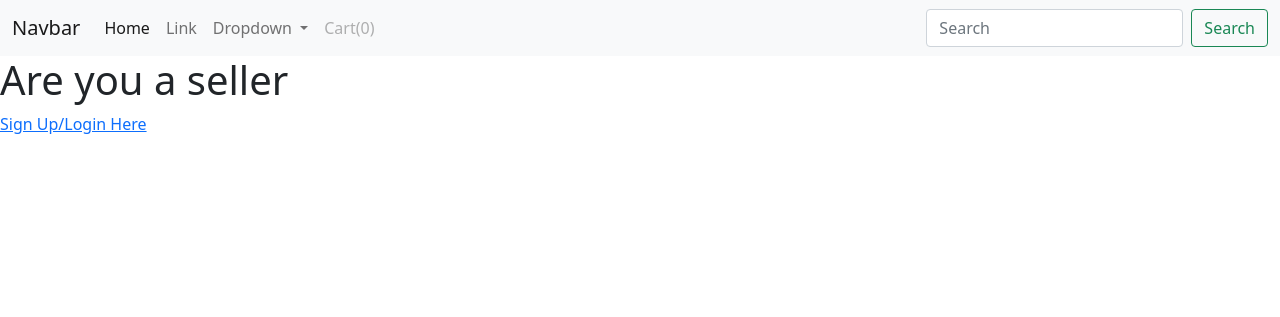
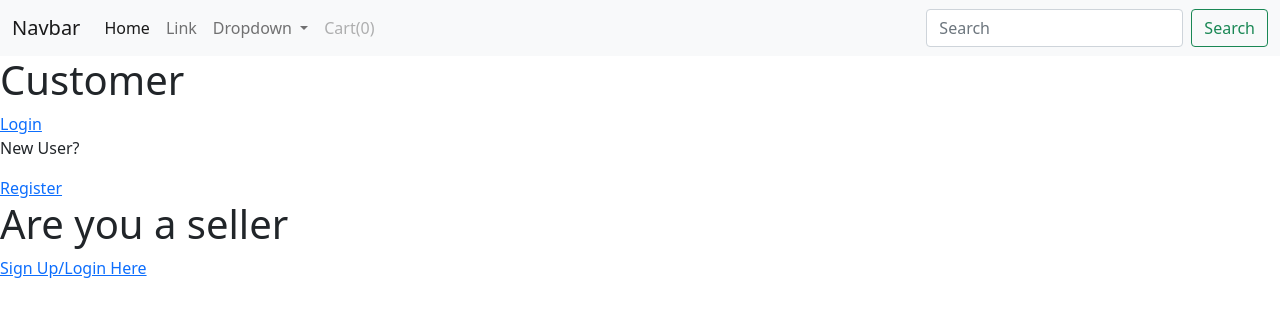
Before and after one commit to jagz97/Cmpe131-Team-6, a Flask app: page / in a window 1280 px wide. Shown: the top 317 px of the page. Run offline with Flask 2, Linux system fonts and the light colour scheme; data that the repository does not hold is empty; some libraries are stand-ins or nearby versions.

Commit message:
added login and logout for user

```diff
--- a/app/__init__.py
+++ b/app/__init__.py
@@ -5,6 +5,7 @@ from flask_sqlalchemy import SQLAlchemy
 from flask_uploads import IMAGES, UploadSet, configure_uploads
 from flask_msearch import Search
 from app.helpers import seller_required
+from flask_login import LoginManager
 
 basedir = os.path.abspath(os.path.dirname(__file__))
 
@@ -28,4 +29,7 @@ db = SQLAlchemy(app)
 search = Search()
 search.init_app(app) # initalize search
 
+login = LoginManager(app)
+login.login_view = 'login'
+
 from app import routes
--- a/app/routes.py
+++ b/app/routes.py
@@ -10,6 +10,7 @@ from flask_wtf import FlaskForm
 from wtforms import StringField
 from app.helpers import seller_required
 from werkzeug.security import check_password_hash, generate_password_hash
+from flask_login import current_user, login_user, logout_user
 
 @app.route('/')
 def home():
@@ -205,20 +206,14 @@ def signup():
                                city=city, state_province_region=state_province_region, zip_postal_code=zip_postal_code,
                                country=country)
                 db.session.add(newuser)
-                session['id'] = User.query.filter(User.username==username).first().id
-                session['username'] = username
-                session['email'] = email
                 db.session.commit()
                 flash('Account created for user {}'.format(form.username.data))
             except Exception:
                 flash('Username or email is taken')
-                session.pop('id', None)
-                session.pop('username', None)
-                session.pop('email', None)
                 return redirect(url_for('signup'))
             return redirect(url_for('home'))
     else:
-        return redirect(url_for('home'))
+        return redirect(url_for('login'))
     return render_template('signUp.html', title='Sign Up', form=form)
 
 
@@ -274,16 +269,15 @@ def review():
 
 @app.route('/user/profile/username', methods=['GET', 'POST'])
 def editusername():
-    if 'id' in session and session['id'] != None:
-        user_id = session['id']
-        user = User.query.get(user_id)
+    if current_user.is_authenticated:
+
+        user = current_user
         form = EditUsernameForm(request.form)
         if form.validate_on_submit():
             new_username = form.username.data
             try:
                 user.username = new_username
                 db.session.commit()
-                session['username'] = new_username
                 return redirect(url_for('userprofile'))
             except Exception:
                 db.session.rollback()
@@ -297,16 +291,14 @@ def editusername():
 
 @app.route('/user/profile/email', methods=['GET', 'POST'])
 def editemail():
-    if 'id' in session and session['id'] != None:
-        user_id = session['id']
-        user = User.query.get(user_id)
+    if current_user.is_authenticated:
+        user = current_user
         form = EditEmailForm(request.form)
         if form.validate_on_submit():
             new_email = form.email.data
             try:
                 user.email = new_email
                 db.session.commit()
-                session['email'] = new_email
                 return redirect(url_for('userprofile'))
             except Exception:
                 db.session.rollback()
@@ -319,9 +311,8 @@ def editemail():
 
 @app.route('/user/profile/password', methods=['GET', 'POST'])
 def editpassword():
-    if 'id' in session and session['id'] != None:
-        user_id = session['id']
-        user = User.query.get(user_id)
+    if current_user.is_authenticated:
+        user = current_user
         form = EditPasswordForm(request.form)
         if form.validate_on_submit():
             current_password = form.current_password.data
@@ -346,9 +337,8 @@ def editpassword():
 
 @app.route('/user/profile/address', methods=['GET', 'POST'])
 def editaddress():
-    if 'id' in session and session['id'] != None:
-        user_id = session['id']
-        user = User.query.get(user_id)
+    if current_user.is_authenticated:
+        user = current_user
         form = AddressForm(request.form)
         if form.validate_on_submit():
             user.full_name = form.full_name.data
@@ -369,9 +359,8 @@ def editaddress():
 
 @app.route('/user/profile', methods=['GET', 'POST'])
 def userprofile():
-    if 'id' in session and session['id'] != None:
-        user_id = session['id']
-        user = User.query.get(user_id)
+    if current_user.is_authenticated:
+        user = current_user
         if 'Edit Username' in request.form:
             return redirect(url_for('editusername'))
         if 'Edit Email' in request.form:
@@ -389,20 +378,37 @@ def userprofile():
 
 @app.route('/user/delete', methods=['GET', 'POST'])
 def deleteaccount():
-    if 'id' in session and session['id'] != None:
-        user_id = session['id']
-        user = User.query.get(user_id)
+    if current_user.is_authenticated:
+        user = current_user
         if 'Yes' in request.form:
             username = user.username
             db.session.delete(user)
             db.session.commit()
-            session.pop('id', None)
-            session.pop('username', None)
-            session.pop('email', None)
             flash('User {} has been deleted'.format(username))
             return redirect(url_for('home'))
         if 'No' in request.form:
-            return redirect(url_for('userprofile'))
+            return redirect(url_for('login'))
     else:
         return redirect(url_for('home'))
     return render_template('deleteAccount.html', title='Delete Account', user=user)
+
+
+@app.route('/login', methods=['GET', 'POST'])
+def login():
+    if current_user.is_authenticated:
+        return redirect(url_for('home'))
+    form = LoginForm()
+    if form.validate_on_submit():
+        user = User.query.filter_by(username=form.username.data).first()
+        if user is None or not user.check_password(form.password.data):
+            flash('Invalid username or password')
+            return redirect(url_for('login'))
+        login_user(user, remember=form.remember_me.data)
+        return redirect(url_for('home'))
+    return render_template('login.html', title='Sign In', form=form)
+
+
+@app.route('/logout')
+def logout():
+    logout_user()
+    return redirect(url_for('login'))
--- a/app/templates/home.html
+++ b/app/templates/home.html
@@ -1,6 +1,18 @@
 {% extends 'base.html' %}
 {% block content %}
+{% if current_user.is_anonymous %}
+    <h1>Customer</h1>
+<a href="{{ url_for('login') }}">Login</a>
 
+    <p>New User?</p>
+    <a href="{{ url_for('signup')}}">Register</a>
+    {% else %}
+
+    <h1>Hi, {{ current_user.username }}!</h1>
+    <a href="{{url_for('userprofile')}}">Profile</a>
+    <a href="{{ url_for('logout') }}">Logout</a>
+
+    {% endif %}
 
 <h1>Are you a seller</h1>
 <a href="{{ url_for('signup_merchant') }} ">Sign Up/Login Here</a>
```
Also changed, not shown: app/forms.py (+7 -0 lines), app/models.py (+19 -2 lines).
